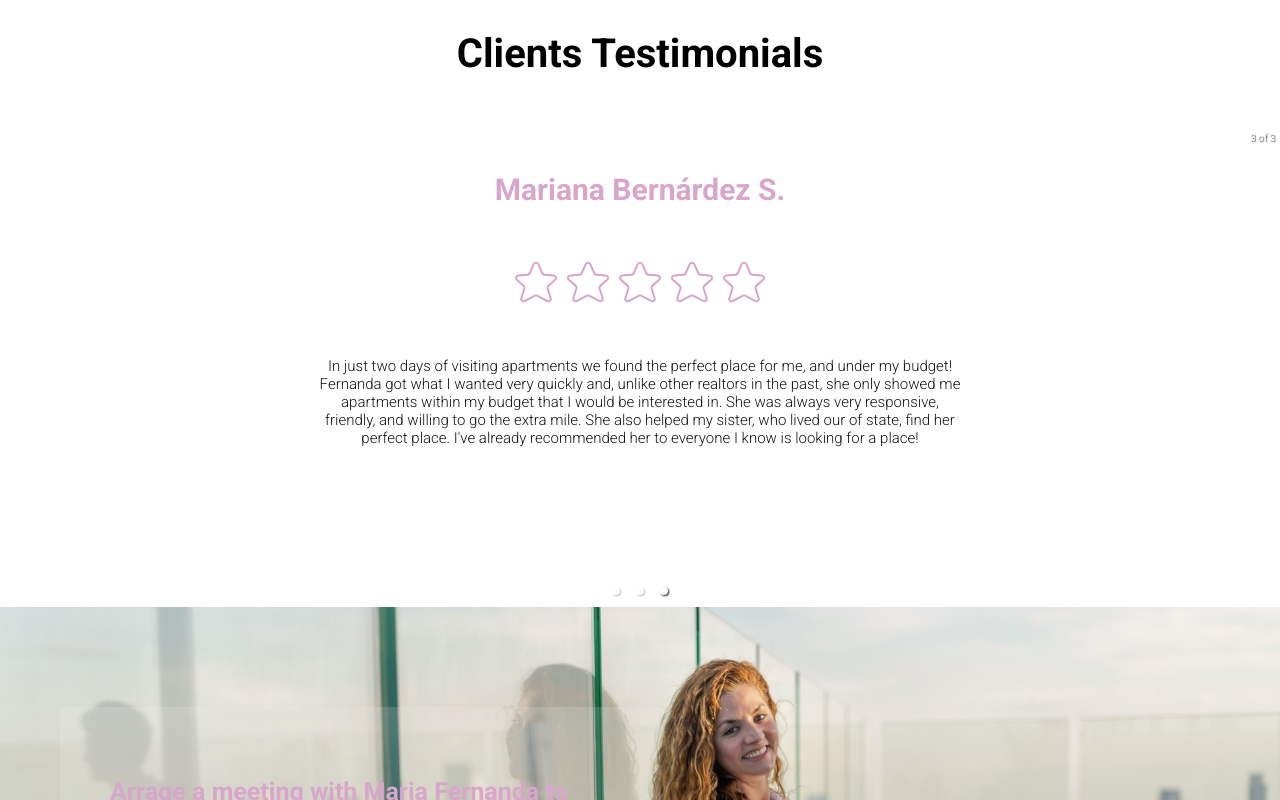
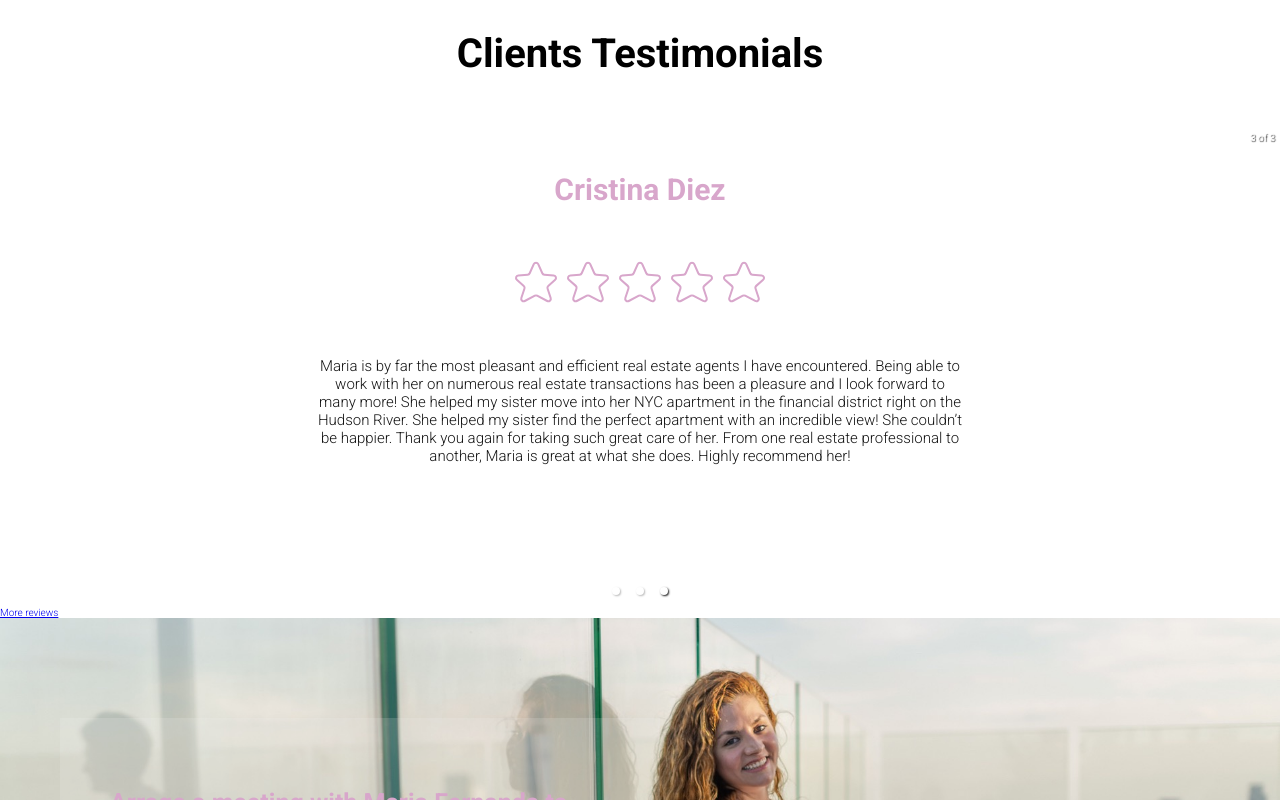
Before and after one commit to LorgioRoda/mfr-website, a React app: page / in a window 1280 px wide. Shown: the part 2180-2980 px from the top of the page. Built offline with nearby package versions, Linux system fonts and the light colour scheme.

Commit message:
fix bug with carousel 🐛

```diff
--- a/src/Pages/Recommendation.js
+++ b/src/Pages/Recommendation.js
@@ -1,8 +1,8 @@
 import React, { Component } from "react";
 import { Carousel } from "react-responsive-carousel";
-import Card from "../Components/Card";
 import "../assets/styles/Components/Recommendations.scss";
 import "react-responsive-carousel/lib/styles/carousel.min.css";
+import starts from "../assets/static/star.svg";
 
 export default class Recommendation extends Component {
   render() {
@@ -17,18 +17,63 @@ export default class Recommendation extends Component {
           showThumbs={false}
           showThumbs={false}
           autoPlay={true}
-          interval={1500}
+          interval={2000}
         >
           <div>
-            <Card />
+          <div className="recommendation">
+        <div className="recommendation__card">
+            <h3>Mariana Bernárdez S.</h3>
+          <div className="card--start">
+         </div>
+            <img src={starts} alt="" />
+            <div className="card--content">
+              <p>
+                In just two days of visiting apartments we found the perfect place
+                for me, and under my budget! Fernanda got what I wanted very quickly
+                and, unlike other realtors in the past, she only showed me
+                apartments within my budget that I would be interested in. She was
+                always very responsive, friendly, and willing to go the extra mile.
+                She also helped my sister, who lived our of state, find her perfect
+                place. I've already recommended her to everyone I know is looking
+                for a place!
+              </p>
+            </div>
+        </div>
+      </div>
           </div>
           <div>
-            <Card />
+          <div className="recommendation">
+        <div className="recommendation__card">
+            <h3>Sakae Hokama</h3>
+          <div className="card--start">
+         </div>
+            <img src={starts} alt="" />
+            <div className="card--content">
+              <p>
+              I had just received a job offer in NYC. I had no idea about the process of renting an apartment in the city. ( I come from South Americs) Maria has helped us tremendously finding an apartment in NYC. She made us the favour of going to see the apartments in our behalf and provided us with feedbacks. She helped us with very useful recommendations about the buildings were the apartments were located, as well as with the neighborhood and its surroundings. She also helped us with the payments ( logistics of paying from an foreign country) and guarantor alternatives.
+              She is very responsive and gives her 100% when working with you.
+              </p>
+            </div>
+        </div>
+      </div>
           </div>
           <div>
-            <Card />
+          <div className="recommendation">
+        <div className="recommendation__card">
+            <h3>Cristina Diez</h3>
+          <div className="card--start">
+         </div>
+            <img src={starts} alt="" />
+            <div className="card--content">
+              <p>
+                Maria is by far the most pleasant and efficient real estate agents I have encountered. Being able to work with her on numerous real estate transactions has been a pleasure and I look forward to many more! She helped my sister move into her NYC apartment in the financial district right on the Hudson River. She helped my sister find the perfect apartment with an incredible view! She couldn’t be happier. Thank you again for taking such great care of her. From one real estate professional to another, Maria is great at what she does. Highly recommend her!
+              </p>
+            </div>
+        </div>
+      </div>
           </div>
         </Carousel>
+        <a href="https://www.google.com/search?q=maria+fernanda+roda&rlz=1C5CHFA_enBO943BO944&oq=maria+fernanda+roda&aqs=chrome.0.69i59j46i512l4j69i60l2j69i61.2175j0j4&sourceid=chrome&ie=UTF-8#lrd=0x89c259c0ba756683:0xef7985d9e0bfcfde,1,,," target="_blank" rel="noopener noreferrer">More reviews</a>
       </>
     );
   }
--- a/src/assets/styles/Components/LocalUpdate.scss
+++ b/src/assets/styles/Components/LocalUpdate.scss
@@ -53,6 +53,7 @@
     font-size: 1.6rem;
     border: 2px solid $white-color;
     background-color: $main-color;
+    letter-spacing: 1px;
     cursor: pointer;
 }
 .form_content--buttom:hover input{
```
